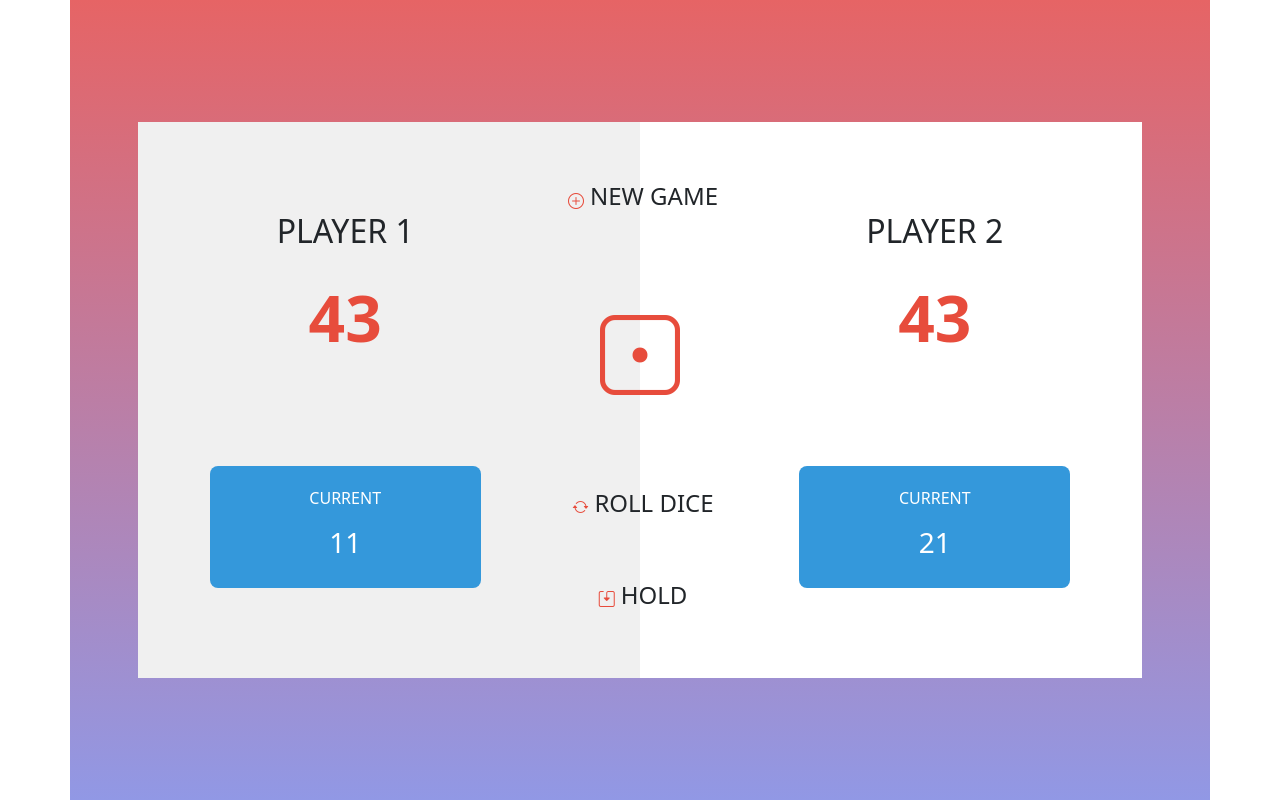
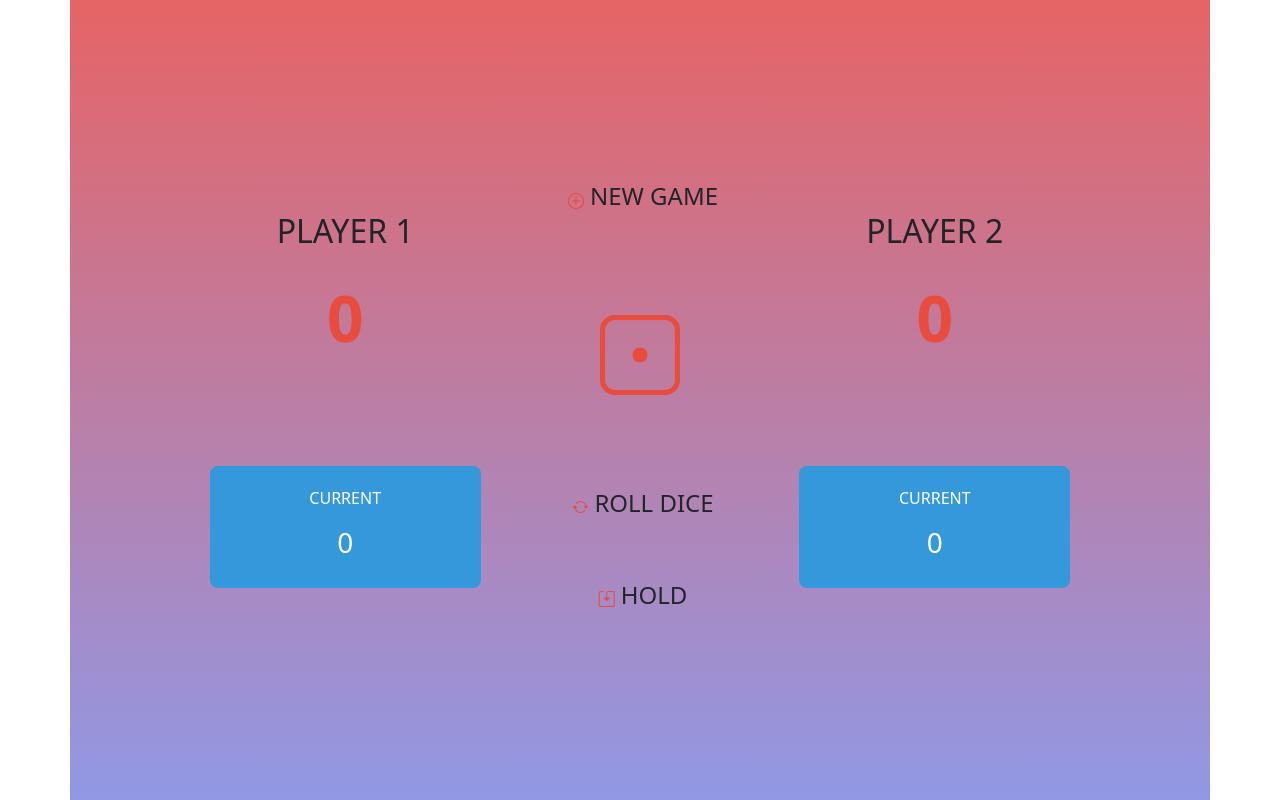
Before and after one commit to Pendouce/Jeu-du-pig, a website: page index.html in a window 1280 px wide. Both pictures are taken after a click on the button 575 px from the left and 200 px from the top of the page. Drawn offline with nearby package versions, Linux system fonts and the light colour scheme.

Commit message:
Ajout des vue et controller

```diff
--- a/index.html
+++ b/index.html
@@ -15,15 +15,15 @@
       <div class="container">
         <div class="row">
           <!-- COLONNE PLAYER 1 -->
-          <div class="player">
+          <div id="player1" class="player">
             <div>
               <h2>Player 1</h2>
-              <div id="scoreP1" class="score">43</div>
+              <div id="scoreP1" class="score">0</div>
             </div>
 
             <div class="current">
               <p>current</p>
-              <h3 id="currentP1">11</h3>
+              <h3 id="currentP1">0</h3>
             </div>
           </div>
           <!-- COLONNE DÉ -->
@@ -52,15 +52,15 @@
           </div>
           <!-- COLONNE PLAYER 2 -->
 
-          <div class="player">
+          <div id="player2" class="player">
             <div>
               <h2>Player 2</h2>
-              <div id="scoreP2" class="score">43</div>
+              <div id="scoreP2" class="score">0</div>
             </div>
 
             <div class="current">
               <p>current</p>
-              <h3 id="currentP2">21</h3>
+              <h3 id="currentP2">0</h3>
             </div>
           </div>
         </div>
@@ -71,11 +71,8 @@
 
     <script>
       const rollBtn = document.getElementById("rollDice");
-      const de = document.getElementById("dice");
-      let scoreP1 = document.getElementById("currentP1");
-      let scoreGlobalP1 = document.getElementById("scoreP1");
-      let scoreP2 = document.getElementById("currentP2");
-      let scoreGlobalP2 = document.getElementById("scoreP2");
+      const holdBtn = document.getElementById("hold");
+      const restartBtn = document.getElementById("restart");
       /* MODELES */
       /* 1 */
       class Player {
@@ -93,7 +90,7 @@
           this.playerNow = this.player1;
         }
 
-        lacerDe() {
+        lancerDe() {
           const roll = Math.floor(Math.random() * 6) + 1;
 
           if (roll === 1) {
@@ -111,6 +108,14 @@
           this.changerJoueur();
         }
 
+        restart() {
+          this.player1.score = 0;
+          this.player1.globalScore = 0;
+          this.player2.score = 0;
+          this.player2.globalScore = 0;
+          this.playerNow = this.player1;
+        }
+
         changerJoueur() {
           if (this.playerNow === this.player1) {
             this.playerNow = this.player2;
@@ -120,6 +125,76 @@
         }
       }
 
+      /* CONTROLLER */
+      class JeuController {
+        constructor() {
+          this.model = new Jeu();
+          this.vue = new VueJeu(this.model);
+        }
+        controllLancerDe() {
+          rollBtn.addEventListener("click", () => {
+            const roll = this.model.lancerDe();
+            this.vue.majDe(roll);
+            this.vue.majScore();
+            this.vue.playerActif();
+          });
+        }
+        controllHold() {
+          holdBtn.addEventListener("click", () => {
+            this.model.hold();
+            this.vue.majScore();
+          });
+        }
+        controllRestart() {
+          restartBtn.addEventListener("click", () => {
+            this.model.restart();
+            this.vue.majScore();
+            this.vue.majDe(1);
+            this.vue.playerActif();
+          });
+        }
+      }
+      document.addEventListener("DOMContentLoaded", () => {
+        const controller = new JeuController();
+        controller.controllLancerDe();
+        controller.controllHold();
+        controller.controllRestart();
+      });
+
+      /* VUE */
+
+      class VueJeu {
+        constructor(model) {
+          this.model = model;
+
+          this.scoreP1 = document.getElementById("currentP1");
+          this.scoreGlobalP1 = document.getElementById("scoreP1");
+          this.scoreP2 = document.getElementById("currentP2");
+          this.scoreGlobalP2 = document.getElementById("scoreP2");
+          this.de = document.getElementById("dice");
+
+          this.player1 = document.getElementById("player1");
+          this.player2 = document.getElementById("player2");
+        }
+        playerActif() {
+          const row = this.dom.row;
+          row.style.background =
+            this.model.playerNow.num === 1
+              ? "linear-gradient(to right, #f0f0f0 50%, white 50%)"
+              : "linear-gradient(to right, white 50%, #f0f0f0 50%)";
+        }
+
+        majDe(roll) {
+          this.de.innerHTML = `<i class="bi bi-dice-${roll}"></i>`;
+        }
+
+        majScore() {
+          this.scoreP1.textContent = this.model.player1.score;
+          this.scoreP2.textContent = this.model.player2.score;
+          this.scoreGlobalP1.textContent = this.model.player1.globalScore;
+          this.scoreGlobalP2.textContent = this.model.player2.globalScore;
+        }
+      }
       /* rollBtn.addEventListener("click", () => {
         const roll = Math.floor(Math.random() * 6) + 1;
         de.innerHTML = `<i class="bi bi-dice-${roll}"></i>`;
--- a/sass/style.scss
+++ b/sass/style.scss
@@ -22,13 +22,13 @@ html {
 }
 
 .row {
-  background: linear-gradient(
+  /*   background: linear-gradient(
     to right,
     #f0f0f0 0%,
     #f0f0f0 50%,
     white 50%,
     white 100%
-  );
+  ); */
   display: flex;
   justify-items: center;
   justify-content: space-around;
@@ -36,6 +36,7 @@ html {
   min-height: 60vh;
   width: 90%;
   gap: 0;
+  transition: background 0.5s ease;
 }
 
 // Colonnes players
```
Also changed, not shown: sass/style.css.
